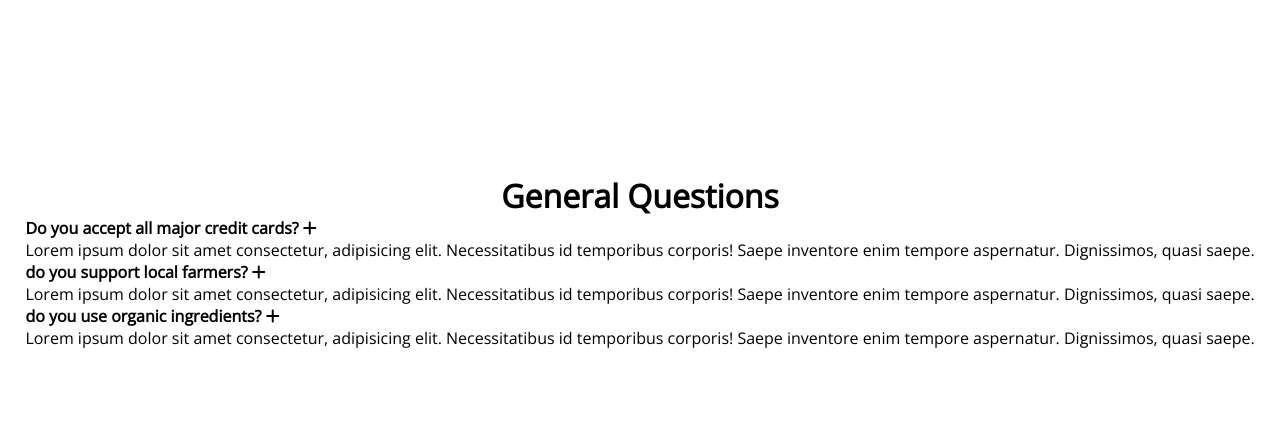
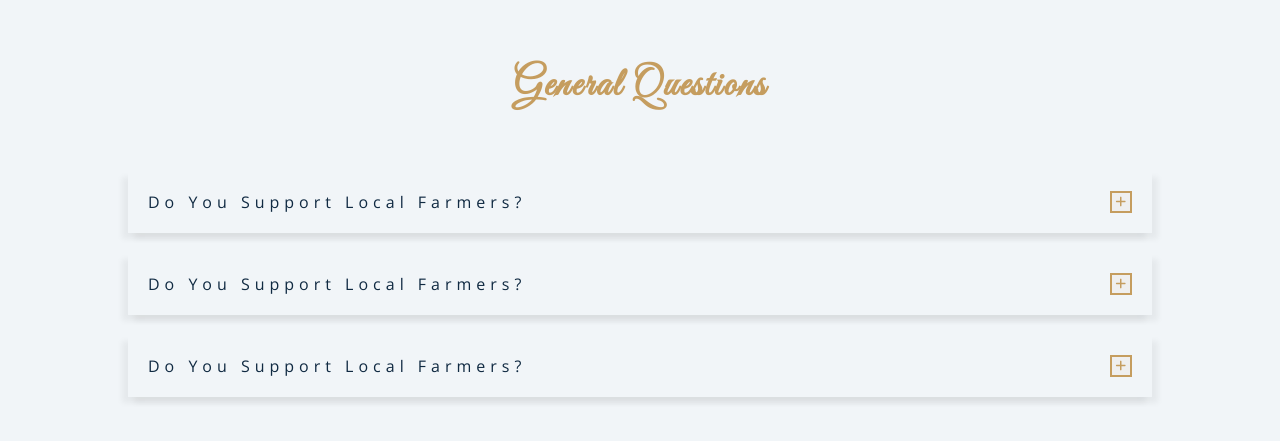
Before and after one commit to MuaazArshad/FAQ, a plain HTML site: page index.html in a window 1280 px wide. Shown: the part 139-580 px from the top of the page. Drawn offline with nearby package versions, Linux system fonts and the light colour scheme.

Commit message:
Added CSS

```diff
--- a/index.html
+++ b/index.html
@@ -16,10 +16,12 @@
 		<h1 class="title">General Questions</h1>
 		<div class="container">
 			<div class="container-el">
-				<h4 class="question">
-					Do you accept all major credit cards?
-					<i class="fa-solid fa-add"></i>
-				</h4>
+				<div class="question">
+					<h4>do you support local farmers?</h4>
+					<button class="btn">
+						<i class="fa-solid fa-add"></i>
+					</button>
+				</div>
 				<p class="answer">
 					Lorem ipsum dolor sit amet consectetur, adipisicing elit.
 					Necessitatibus id temporibus corporis! Saepe inventore enim tempore
@@ -27,10 +29,12 @@
 				</p>
 			</div>
 			<div class="container-el">
-				<h4 class="question">
-					do you support local farmers?
-					<i class="fa-solid fa-add"></i>
-				</h4>
+				<div class="question">
+					<h4>do you support local farmers?</h4>
+					<button class="btn">
+						<i class="fa-solid fa-add"></i>
+					</button>
+				</div>
 				<p class="answer">
 					Lorem ipsum dolor sit amet consectetur, adipisicing elit.
 					Necessitatibus id temporibus corporis! Saepe inventore enim tempore
@@ -38,10 +42,12 @@
 				</p>
 			</div>
 			<div class="container-el">
-				<h4 class="question">
-					do you use organic ingredients?
-					<i class="fa-solid fa-add"></i>
-				</h4>
+				<div class="question">
+					<h4>do you support local farmers?</h4>
+					<button class="btn">
+						<i class="fa-solid fa-add"></i>
+					</button>
+				</div>
 				<p class="answer">
 					Lorem ipsum dolor sit amet consectetur, adipisicing elit.
 					Necessitatibus id temporibus corporis! Saepe inventore enim tempore
--- a/style.css
+++ b/style.css
@@ -8,15 +8,83 @@
 
 :root {
 	--primary-color: #c59d5f;
+	--q-color: #102a42;
+	--a-color: #617d98;
 }
 
 body {
 	font-family: 'Open Sans', sans-serif;
+	position: relative;
+	background-color: #f1f5f8;
 	display: flex;
 	flex-direction: column;
 	align-items: center;
-	justify-content: center;
+	/* justify-content: space-evenly; */
 	width: 100vw;
 	height: 100vh;
 	overflow: hidden;
 }
+
+.title {
+	position: absolute;
+	font-family: 'Great Vibes', 'Franklin Gothic Medium', 'Arial Narrow', Arial,
+		sans-serif;
+	color: var(--primary-color);
+	top: 200px;
+	font-size: 40px;
+	letter-spacing: 2px;
+}
+
+.container {
+	position: absolute;
+	display: flex;
+	top: 300px;
+	flex-direction: column;
+	width: 100%;
+	align-items: center;
+	justify-content: space-between;
+}
+.container-el {
+	/* height: 200px; */
+	width: 80%;
+	margin: 10px;
+	box-shadow: 6px 6px 6px rgba(0, 0, 0, 0.05), -6px 6px 6px rgba(0, 0, 0, 0.05);
+}
+
+.question {
+	font-size: 16px;
+	display: flex;
+	justify-content: space-between;
+	text-transform: capitalize;
+	letter-spacing: 5px;
+	padding: 20px;
+}
+
+h4 {
+	color: var(--q-color);
+	font-weight: 100;
+}
+
+.btn {
+	font-size: 12px;
+	color: var(--primary-color);
+	border: 2px solid var(--primary-color);
+	padding: 2px 4px;
+	transition: all 0.25s ease-in-out;
+}
+
+.btn:hover {
+	transform: rotate(90deg);
+}
+
+.answer {
+	display: none;
+	border-top: 1px solid rgba(0, 0, 0, 0.5);
+	margin: 0 10px;
+	padding: 20px;
+	color: var(--a-color);
+}
+
+.active {
+	display: block;
+}
```
